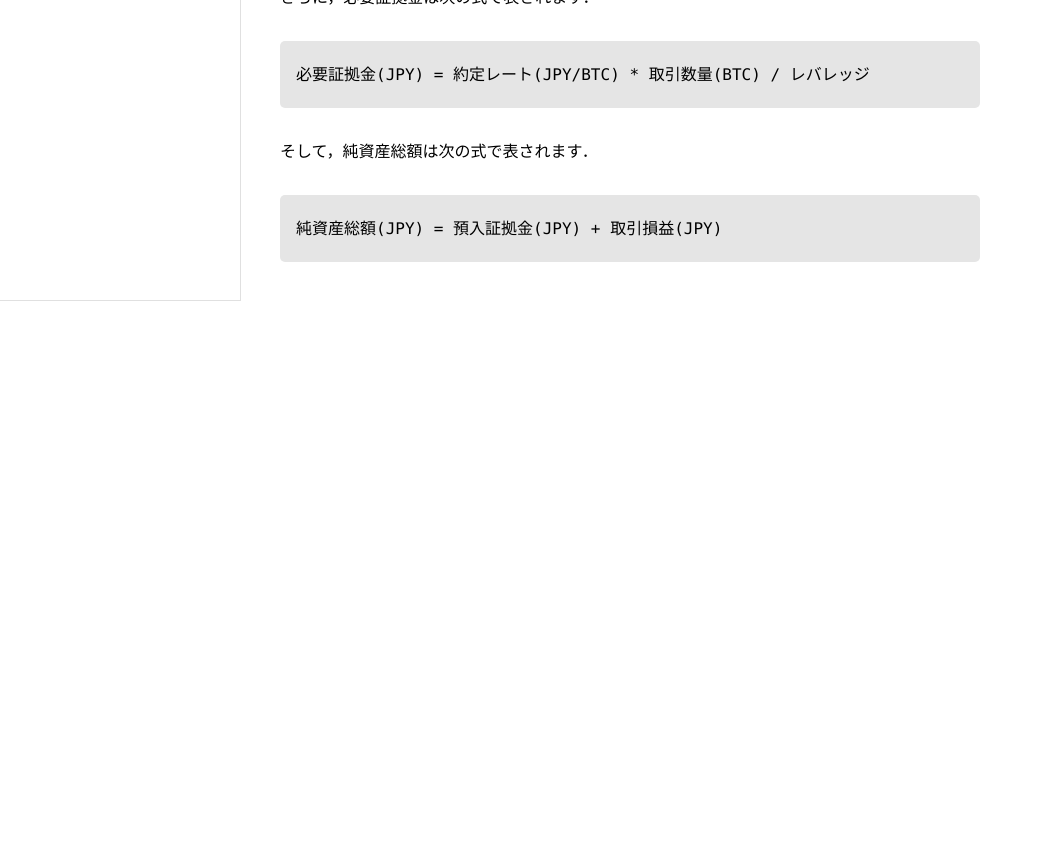
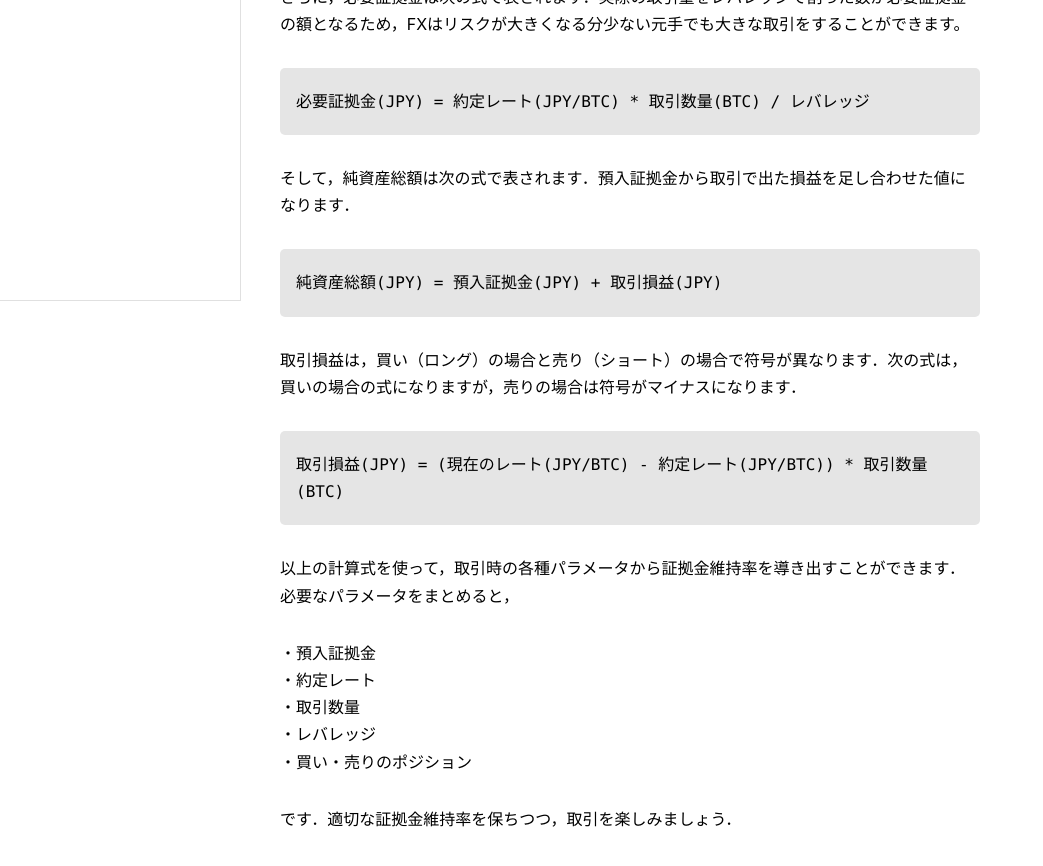
Before and after one commit to ksekine/margin-sample, a React (Create React App) app: page /margin-sample/document in a window 1280 px wide. Shown: the part 500-1366 px from the top of the page, without its empty margins (0-1043 px from the left). Before the commit the page ends 832 px from the top, so only its background shows below. Built offline with nearby package versions, Linux system fonts and the light colour scheme.

Commit message:
change input step.

```diff
--- a/src/components/pages/Margin.tsx
+++ b/src/components/pages/Margin.tsx
@@ -195,6 +195,7 @@ const Margin: React.FC = () => {
               name="execRate"
               variant="outlined"
               type="number"
+              inputProps={{step: 0.001}}
             />
             <ErrorContainer>
               {errors.execRate && <div>数値を入力してください</div>}
@@ -208,6 +209,7 @@ const Margin: React.FC = () => {
               name="quantity"
               variant="outlined"
               type="number"
+              inputProps={{step: 0.001}}
             />
             <ErrorContainer>
               {errors.quantity && <div>数値を入力してください</div>}
--- a/src/components/pages/MarginDocument.tsx
+++ b/src/components/pages/MarginDocument.tsx
@@ -17,6 +17,7 @@ const Title = styled.h1`
 const TextContainer = styled.div`
   width: 100%;
   max-width: 700px;
+  margin-bottom: 50px;
 `
 
 const Paragraph = styled.p`
@@ -53,17 +54,39 @@ const MarginDocument: React.FC = () => {
           <code>証拠金維持率(%) = 純資産総額(JPY) / 必要証拠金(JPY) * 100</code>
         </Formula>
         <Paragraph>
-          さらに，必要証拠金は次の式で表されます．
+          <>さらに，必要証拠金は次の式で表されます．実際の取引量をレバレッジで割った数が必要証拠金の額となるため，FXはリスクが大きくなる分少ない元手でも大きな取引をすることができます。</>
         </Paragraph>
         <Formula>
           <code>必要証拠金(JPY) = 約定レート(JPY/BTC) * 取引数量(BTC) / レバレッジ</code>
         </Formula>
         <Paragraph>
-          そして，純資産総額は次の式で表されます．
+          そして，純資産総額は次の式で表されます．預入証拠金から取引で出た損益を足し合わせた値になります．
         </Paragraph>
         <Formula>
           <code>純資産総額(JPY) = 預入証拠金(JPY) + 取引損益(JPY)</code>
         </Formula>
+        <Paragraph>
+          取引損益は，買い（ロング）の場合と売り（ショート）の場合で符号が異なります．次の式は，買いの場合の式になりますが，売りの場合は符号がマイナスになります．
+        </Paragraph>
+        <Formula>
+          <code>取引損益(JPY) = (現在のレート(JPY/BTC) - 約定レート(JPY/BTC)) * 取引数量(BTC)</code>
+        </Formula>
+        <Paragraph>
+          <>以上の計算式を使って，取引時の各種パラメータから証拠金維持率を導き出すことができます．</>
+          <>必要なパラメータをまとめると，</>
+        </Paragraph>
+        <Paragraph>
+          <>・預入証拠金</>
+          <br />
+          <>・約定レート</>
+          <br />
+          <>・取引数量</>
+          <br />
+          <>・レバレッジ</>
+          <br />
+          <>・買い・売りのポジション</>
+        </Paragraph>
+          <>です．適切な証拠金維持率を保ちつつ，取引を楽しみましょう．</>
       </TextContainer>
     </>
   );
```
